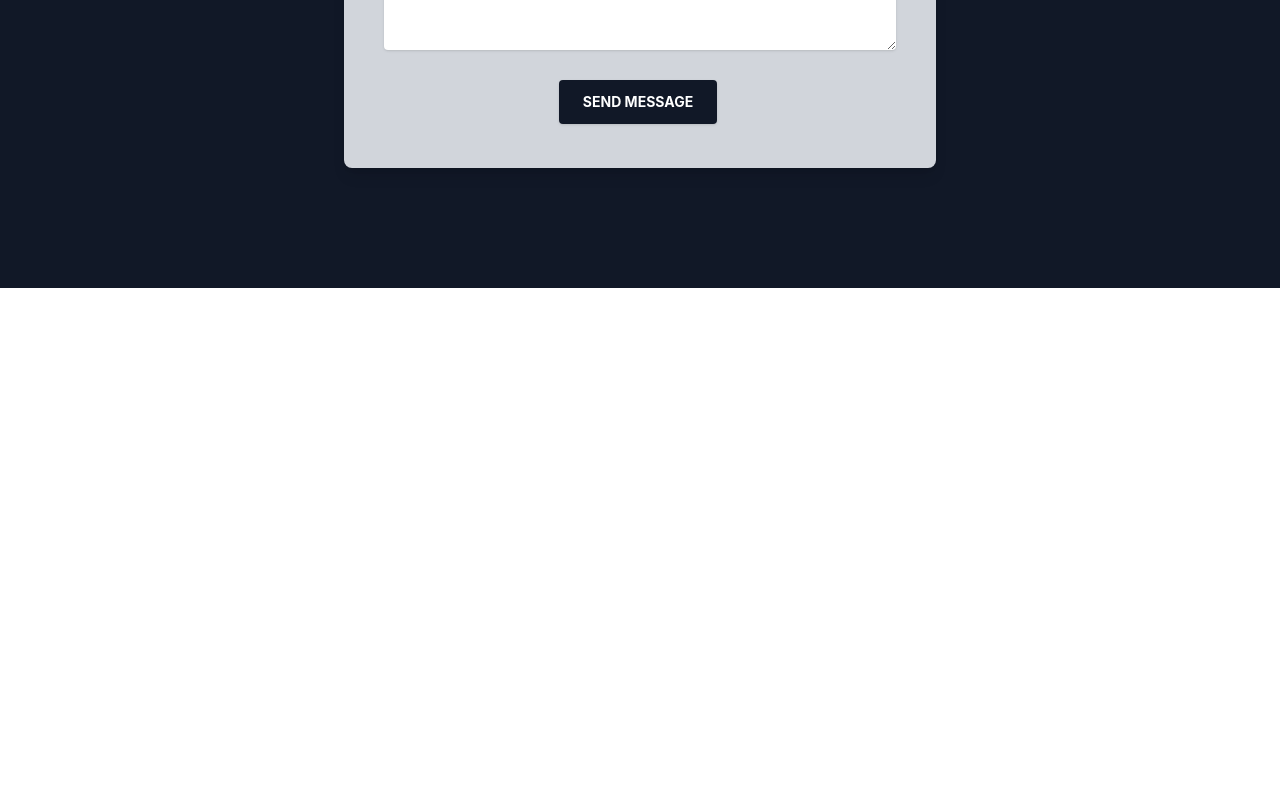
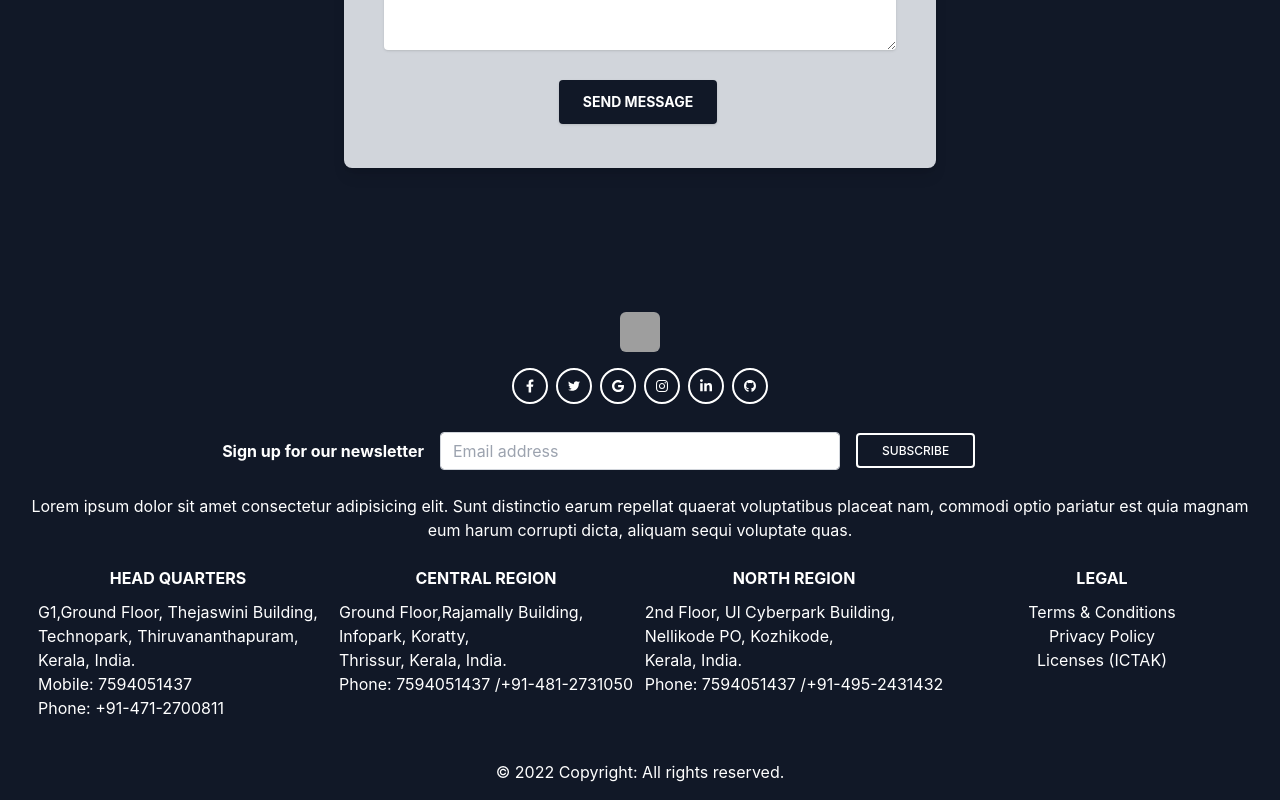
Before and after one commit to Nayananarayanannn/ictakProject, a React (Create React App) app in the folder project_frontend/: page / in a window 1280 px wide. Shown: the part 7684-8484 px from the top of the page. Before the commit the page ends 7972 px from the top, so only its background shows below. Built offline with nearby package versions, Linux system fonts and the light colour scheme; grey boxes are pictures that could not be loaded; what tw-elements would draw is missing.

Commit message:
Update App.js

```diff
--- a/project_frontend/src/App.js
+++ b/project_frontend/src/App.js
@@ -22,7 +22,7 @@ function App() {
           <Route path='/courses' element = {<Courses/>}/>
           <Route path='/course/:id' element = {<Course/>}/>
         </Routes>
-        {/* <Footer /> */}
+        {<Footer />}
       </>
     </Router>
   );
```
